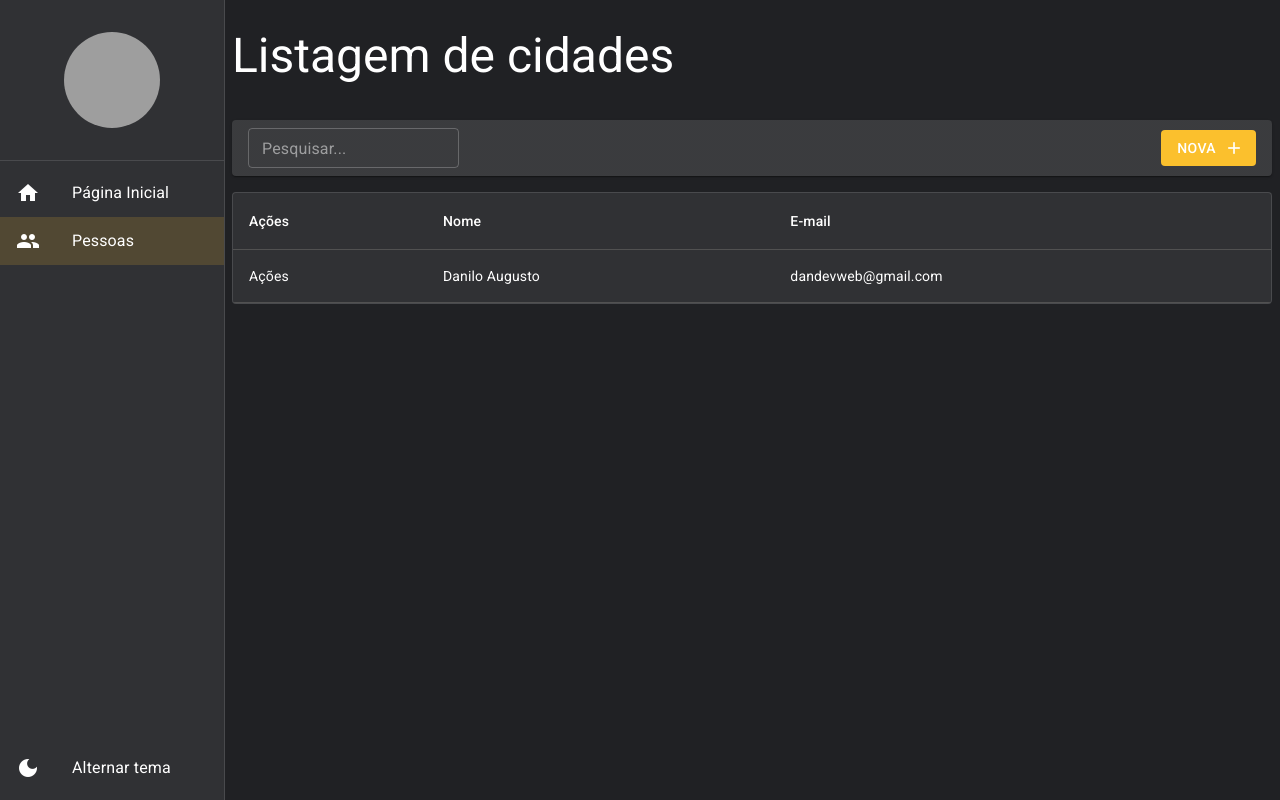
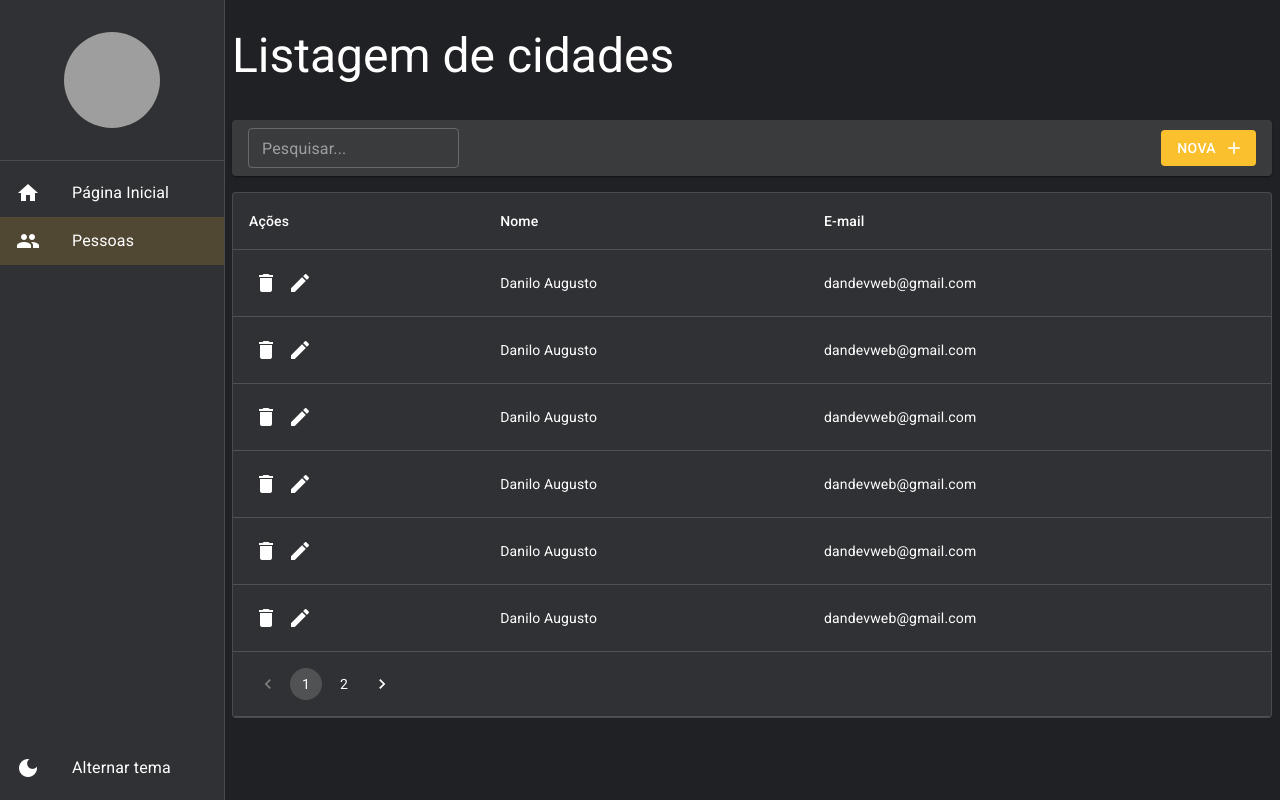
Before and after one commit to dandevweb/react-mui, a React (Vite) app: page /pessoas in a window 1280 px wide. Built offline with nearby package versions, Linux system fonts and the light colour scheme; data requests are answered from the project's data file; grey boxes are pictures that could not be loaded.

Commit message:
feat:  people delete

```diff
--- a/mock/database.json
+++ b/mock/database.json
@@ -1,7 +1,61 @@
 {
   "people": [
     {
-      "id": 1,
+      "id": 3,
+      "name": "Danilo Augusto",
+      "email": "dandevweb@gmail.com",
+      "cityId": 1
+    },
+    {
+      "id": 4,
+      "name": "Danilo Augusto",
+      "email": "dandevweb@gmail.com",
+      "cityId": 1
+    },
+    {
+      "id": 5,
+      "name": "Danilo Augusto",
+      "email": "dandevweb@gmail.com",
+      "cityId": 1
+    },
+    {
+      "id": 6,
+      "name": "Danilo Augusto",
+      "email": "dandevweb@gmail.com",
+      "cityId": 1
+    },
+    {
+      "id": 7,
+      "name": "Danilo Augusto",
+      "email": "dandevweb@gmail.com",
+      "cityId": 1
+    },
+    {
+      "id": 8,
+      "name": "Danilo Augusto",
+      "email": "dandevweb@gmail.com",
+      "cityId": 1
+    },
+    {
+      "id": 9,
+      "name": "Danilo Augusto",
+      "email": "dandevweb@gmail.com",
+      "cityId": 1
+    },
+    {
+      "id": 10,
+      "name": "Danilo Augusto",
+      "email": "dandevweb@gmail.com",
+      "cityId": 1
+    },
+    {
+      "id": 11,
+      "name": "Danilo Augusto",
+      "email": "dandevweb@gmail.com",
+      "cityId": 1
+    },
+    {
+      "id": 12,
       "name": "Danilo Augusto",
       "email": "dandevweb@gmail.com",
       "cityId": 1
--- a/src/pages/people/index.tsx
+++ b/src/pages/people/index.tsx
@@ -1,6 +1,6 @@
-import { LinearProgress, Paper, Table, TableBody, TableCell, TableContainer, TableFooter, TableHead, TableRow } from '@mui/material'
+import { Icon, IconButton, LinearProgress, Pagination, Paper, Table, TableBody, TableCell, TableContainer, TableFooter, TableHead, TableRow } from '@mui/material'
 import { useEffect, useMemo, useState } from 'react'
-import { useSearchParams } from 'react-router-dom'
+import { useNavigate, useSearchParams } from 'react-router-dom'
 import { ListingTools } from '../../shared/components/ListingTools'
 import { Environment } from '../../shared/environments'
 import { useDebounce } from '../../shared/hooks/UseDebounce'
@@ -10,6 +10,7 @@ import { IPeopleList, PeopleService } from '../../shared/services/people/PeopleS
 export default function PeopleList() {
   const [searchParams, setSearchParams] = useSearchParams()
   const { debounce } = useDebounce()
+  const navigate = useNavigate()
 
   const [rows, setRows] = useState<IPeopleList[]>([])
   const [amount, setAmount] = useState(0)
@@ -19,11 +20,15 @@ export default function PeopleList() {
     return searchParams.get('search') || ''
   }, [searchParams])
 
+  const page = useMemo(() => {
+    return Number(searchParams.get('page') || 1)
+  }, [searchParams])
+
   useEffect(() => {
     setLoading(true)
 
     debounce(() => {
-      PeopleService.index(1, search)
+      PeopleService.index(page, search)
         .then((result) => {
           setLoading(false)
 
@@ -37,7 +42,24 @@ export default function PeopleList() {
         })
     })
 
-  }, [search])
+  }, [search, page])
+
+  const handleDelete = (id: number) => {
+    if (confirm('Realmente deseja apagar')) {
+      PeopleService.deleteById(id)
+        .then(result => {
+          if (result instanceof Error) {
+            alert(result.message)
+          } else {
+            setRows(oldRows => [
+              ...oldRows.filter(oldRow => oldRow.id !== id)
+            ]
+            )
+            alert('registro apagado com sucesso')
+          }
+        })
+    }
+  }
 
   return (
     <BaseLayout
@@ -47,7 +69,7 @@ export default function PeopleList() {
           showInputSearch
           searchText={search}
           newTextButton="Nova"
-          onChangeSearchText={text => setSearchParams({ search: text }, { replace: true })}
+          onChangeSearchText={text => setSearchParams({ search: text, page: '1' }, { replace: true })}
         />
       }
     >
@@ -65,7 +87,14 @@ export default function PeopleList() {
           <TableBody>
             {rows.map(row => (
               <TableRow key={row.id}>
-                <TableCell>Ações</TableCell>
+                <TableCell>
+                  <IconButton size='small' onClick={() => handleDelete(row.id)}>
+                    <Icon>delete</Icon>
+                  </IconButton>
+                  <IconButton size='small' onClick={() => navigate(`/pessoas/detalhe/${row.id}`)}>
+                    <Icon>edit</Icon>
+                  </IconButton>
+                </TableCell>
                 <TableCell>{row.name}</TableCell>
                 <TableCell>{row.email}</TableCell>
               </TableRow>
@@ -77,15 +106,27 @@ export default function PeopleList() {
           )}
 
           <TableFooter>
-            <TableRow>
 
-              {loading && (
+            {loading && (
+              <TableRow>
                 <TableCell colSpan={3}>
                   <LinearProgress variant='indeterminate' />
 
                 </TableCell>
-              )}
-            </TableRow>
+              </TableRow>
+            )}
+
+            {(amount > 0 && amount > Environment.LINE_LIMIT) && (
+              <TableRow>
+                <TableCell colSpan={3}>
+                  <Pagination
+                    page={page}
+                    count={Math.ceil(amount / Environment.LINE_LIMIT)}
+                    onChange={(_, newPage) => setSearchParams({ search, page: newPage.toString() }, { replace: true })}
+                  />
+                </TableCell>
+              </TableRow>
+            )}
 
           </TableFooter>
         </Table>
--- a/src/routes/index.tsx
+++ b/src/routes/index.tsx
@@ -27,6 +27,7 @@ export function AppRoutes() {
       <Route path="/pagina-inicial" element={<Dashboard />} />
 
       <Route path="/pessoas" element={<PeopleList />} />
+      <Route path="/pessoas/detalhe/:id" element={<p>Detalhe</p>} />
 
       <Route path="*" element={<Navigate to="/pagina-inicial" />} />
     </Routes>
--- a/src/shared/environments/index.ts
+++ b/src/shared/environments/index.ts
@@ -1,6 +1,6 @@
 export const Environment = {
 
-  LINE_LIMIT: 10,
+  LINE_LIMIT: 6,
 
   SEARCH_INPUT: 'Pesquisar...',
 
```
